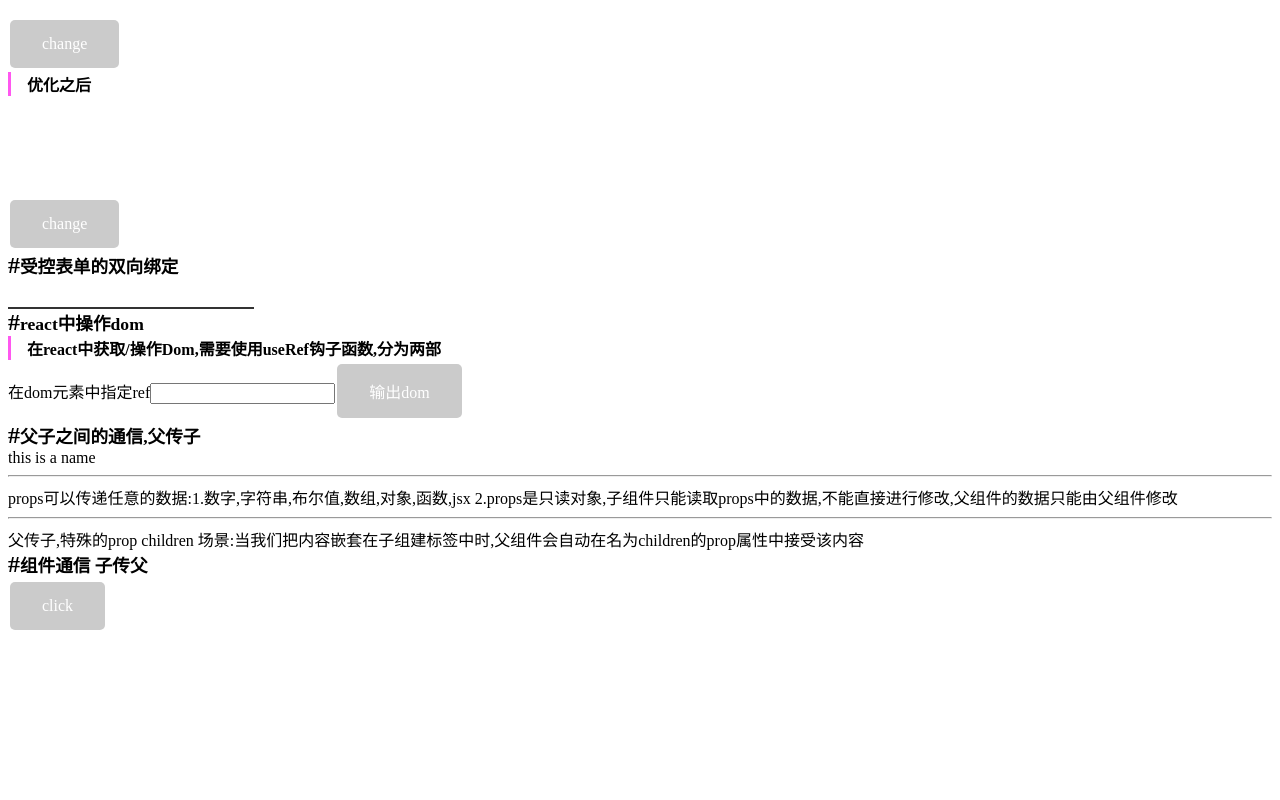
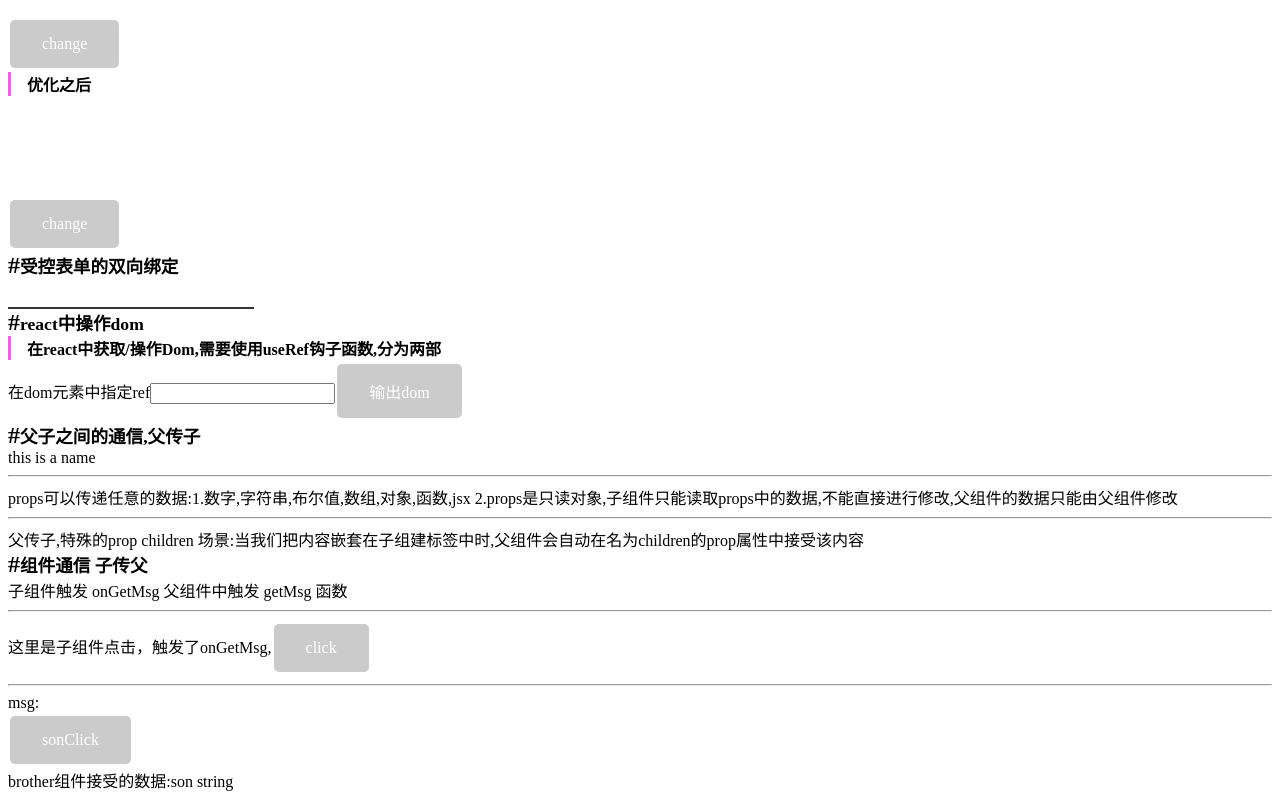
Before and after one commit to bilibili-niang/reactNote, a React (Create React App) app: page / in a window 1280 px wide. Shown: the part 1145-1945 px from the top of the page. Before the commit the page ends 1787 px from the top, so only its background shows below. Built offline with nearby package versions, Linux system fonts and the light colour scheme.

Commit message:
feat:新增部分文件

```diff
--- a/src/App.js
+++ b/src/App.js
@@ -10,6 +10,7 @@ import FormBind from "./pages/FormBind";
 import ReactUseRef from "./pages/ReactUseRef";
 import Communication from "./pages/Communication";
 import Communication2 from "./pages/Communication2";
+import BrotherCommunication from "./pages/BrotherCommunication";
 
 export default function App() {
   return (
@@ -27,6 +28,7 @@ export default function App() {
         stringggggg!!!!!!!!!!!!
       </Communication>
       <Communication2></Communication2>
+      <BrotherCommunication></BrotherCommunication>
     </div>
   );
 }
--- /dev/null
+++ b/src/pages/BrotherCommunication/index.js
@@ -0,0 +1,37 @@
+import {useState} from "react";
+
+function BrotherDemo({onGetName}) {
+  return (
+    <div className="son">
+      <div className="mainBtn" onClick={onGetName("son string")}>
+        sonClick
+      </div>
+    </div>
+  );
+}
+
+function Brother({name}) {
+  return (
+    <div className="brother">
+      brother组件接受的数据:{name}
+    </div>
+  );
+}
+
+export default function BrotherCommunication() {
+  const getSonName = (name) => {
+    console.log(name);
+    setName(name);
+  };
+  const [name, setName] = useState("");
+
+  return (
+    <div className="BrotherCommunication">
+
+      <BrotherDemo onGetName={getSonName}></BrotherDemo>
+      <Brother name={name}></Brother>
+
+    </div>
+  );
+
+}
--- a/src/pages/Communication2/index.js
+++ b/src/pages/Communication2/index.js
@@ -1,25 +1,28 @@
-function Son() {
+import {useState} from "react";
 
-  const onGetMsg = (msg) => {
-    console.log("onGetMsg: " + msg);
-  };
-
+function Son({onGetMsg}) {
   return (
     <div className="son">
+      这里是子组件点击，触发了onGetMsg,
       <div className="mainBtn" onClick={() => onGetMsg("hello")}>click</div>
     </div>
   );
 }
 
 export default function Communication2() {
-  const getMsg = (msg) => {
-    console.log("getMsg: " + msg);
+  const getMsg = (value) => {
+    console.log("getMsg: " + value);
+    setMsg(value);
   };
+  const [msg, setMsg] = useState("");
   return (
     <div className="Communication2">
       <div className="ice-header">组件通信 子传父</div>
-      <Son onGetMsg={{getMsg}}></Son>
-
+      子组件触发 onGetMsg 父组件中触发 getMsg 函数
+      <hr/>
+      <Son onGetMsg={getMsg}></Son>
+      <hr/>
+      msg:{msg}
     </div>
   );
 }
```
